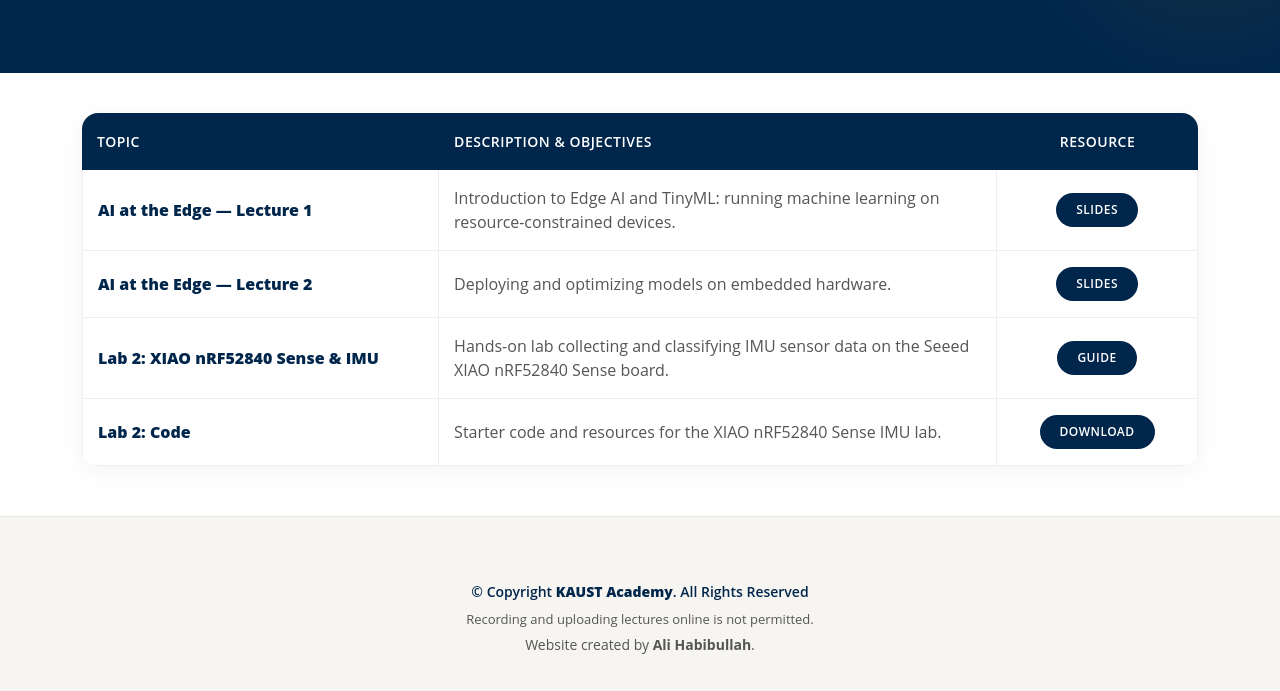
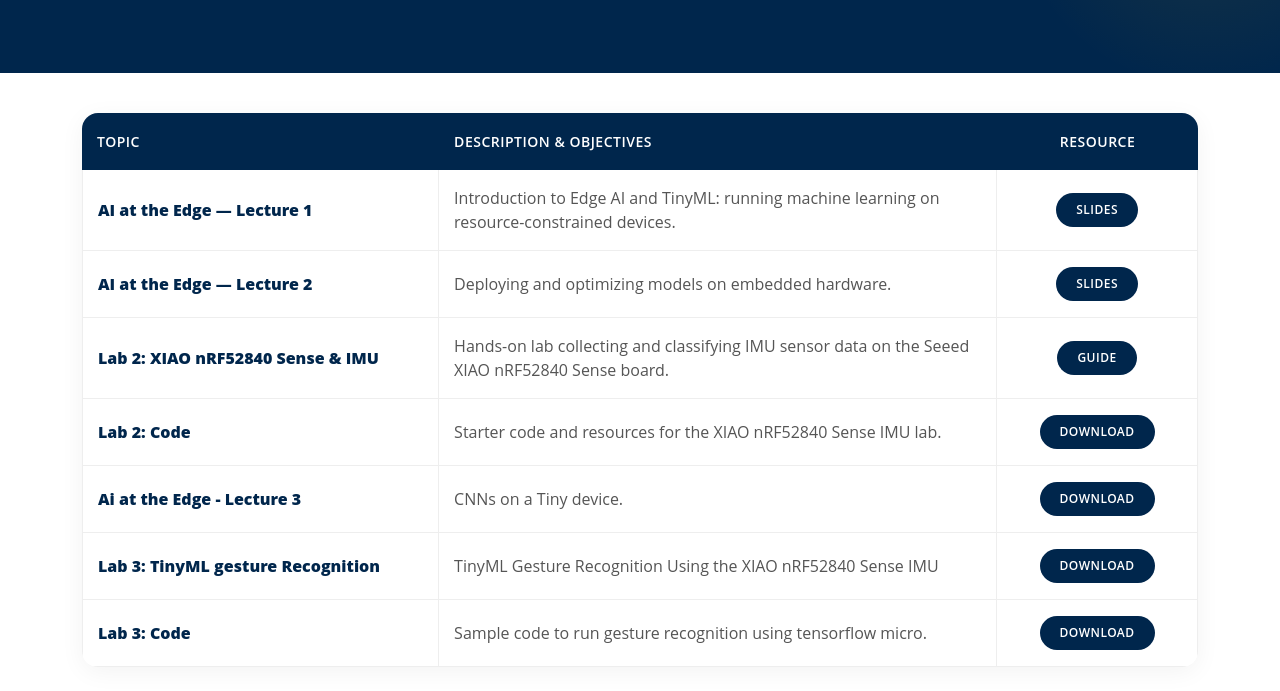
Before and after one commit to KAUST-Academy/2026_KASP_Summer_School, a plain HTML site: page pages/Week1/afternoon.html in a window 1280 px wide. Shown: the part 261-952 px from the top of the page. Drawn offline with Linux system fonts and the light colour scheme.

Commit message:
Added Day 3 Aiot enrichment labs and slides.

```diff
--- a/pages/Week1/afternoon.html
+++ b/pages/Week1/afternoon.html
@@ -60,6 +60,23 @@
               <td>Starter code and resources for the XIAO nRF52840 Sense IMU lab.</td>
               <td class="text-center"><a href="../../Week1/Afternoon_Sessions/lab_2_code.zip" class="table-btn" target="_blank" rel="noopener">Download</a></td>
             </tr>
+
+            <tr>
+              <td><strong>Ai at the Edge - Lecture 3</strong></td>
+              <td>CNNs on a Tiny device.</td>
+              <td class="text-center"><a href="../../Week1/Afternoon_Sessions/AI_Edge_Lecture_3.pptx" class="table-btn" target="_blank" rel="noopener">Download</a></td>
+            </tr>
+            <tr>
+              <td><strong>Lab 3: TinyML gesture Recognition</strong></td>
+              <td>TinyML Gesture Recognition Using the XIAO nRF52840 Sense IMU</td>
+              <td class="text-center"><a href="../../Week1/Afternoon_Sessions/Lab_3_XIAO_IMU_TinyML_Gesture_Recognition.pdf" class="table-btn" target="_blank" rel="noopener">Download</a></td>
+            </tr>
+            <tr>
+              <td><strong>Lab 3: Code</strong></td>
+              <td>Sample code to run gesture recognition using tensorflow micro.</td>
+              <td class="text-center"><a href="../../Week1/Afternoon_Sessions/Lab_3_Code.zip" class="table-btn" target="_blank" rel="noopener">Download</a></td>
+            </tr>
+
           </tbody>
         </table>
       </div>
```
Also changed, not shown: 3 other files.
